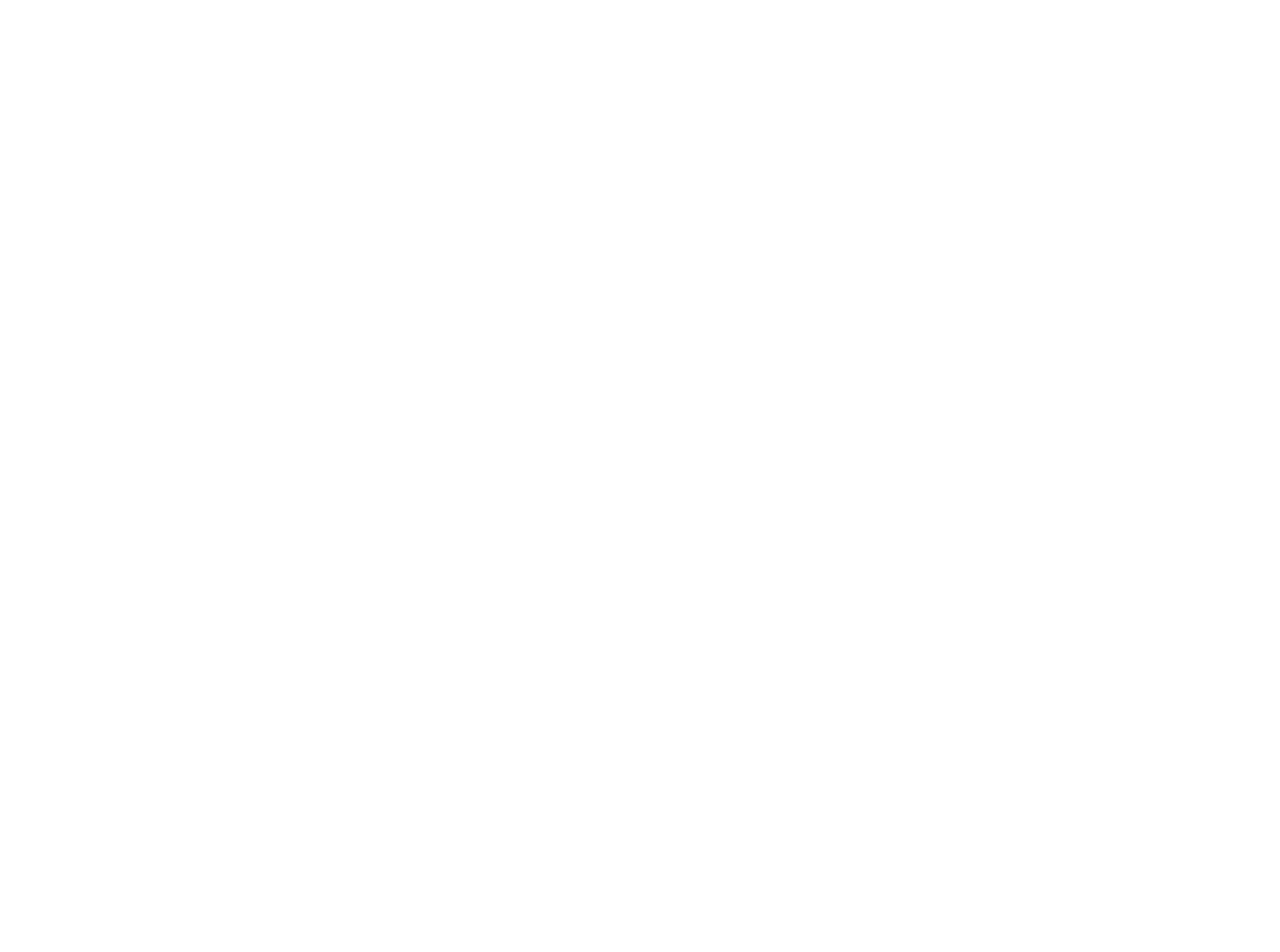
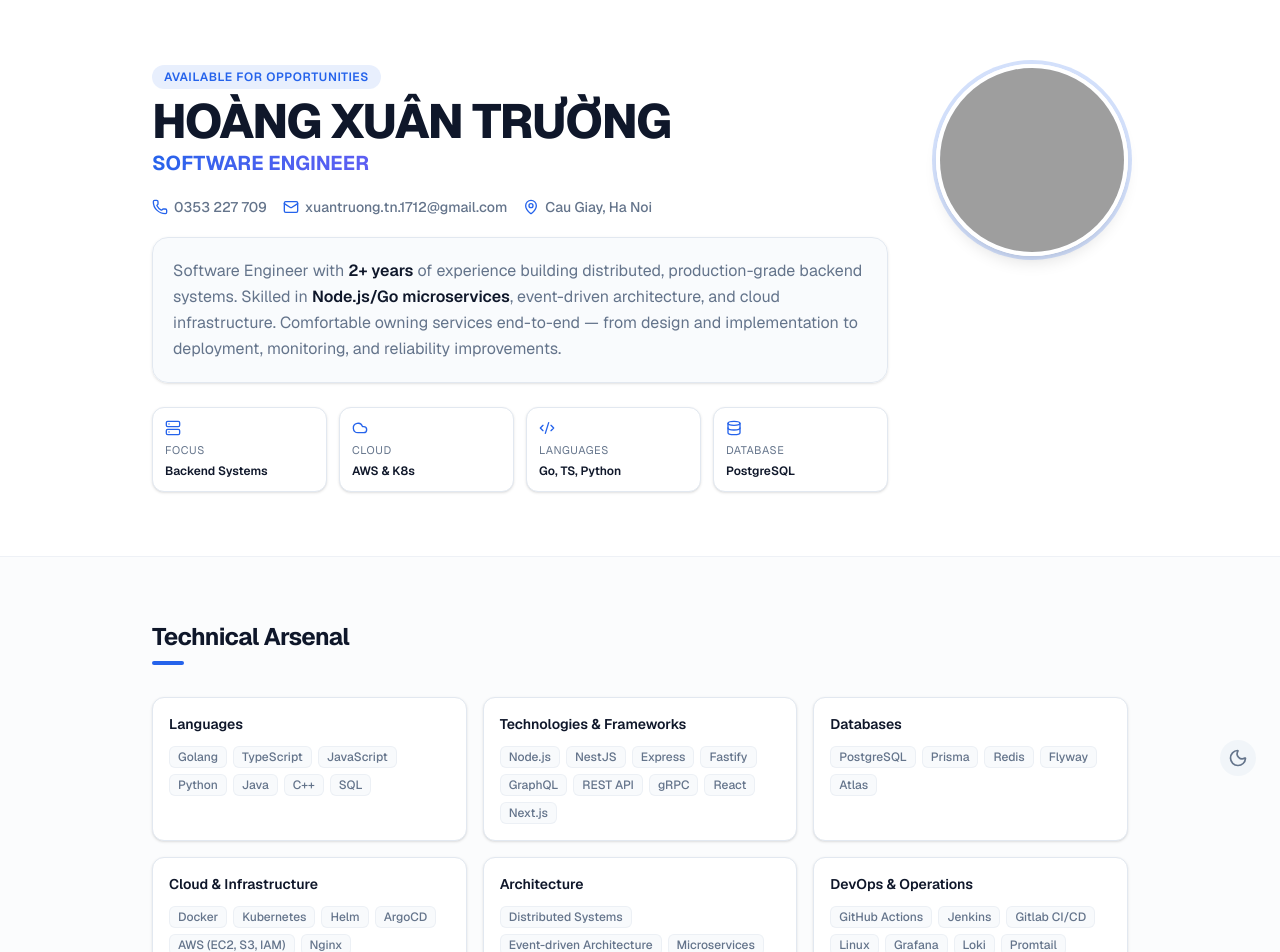
Before and after one commit to TruongHoang2004/portfolio, a Next.js app: page /1 in a window 1280 px wide. Before the commit this address had no page. Shown: the top 952 px of the page. Before the commit the page ends 800 px from the top, so only its background shows below. Built offline with nearby package versions, Linux system fonts and the light colour scheme; grey boxes are pictures that could not be loaded.

Commit message:
chore: remove next-intl localization and hardcode content to English

```diff
--- a/app/[locale]/layout.tsx
+++ b/app/[locale]/layout.tsx
@@ -2,10 +2,6 @@ import type { Metadata } from "next";
 import { Geist, Geist_Mono } from "next/font/google";
 import "../globals.css";
 import { ThemeProvider } from "@/components/ThemeProvider";
-import { NextIntlClientProvider } from 'next-intl';
-import { getMessages } from 'next-intl/server';
-import { notFound } from 'next/navigation';
-import { routing } from '@/i18n/routing';
 
 const geistSans = Geist({
   variable: "--font-geist-sans",
@@ -19,32 +15,21 @@ const geistMono = Geist_Mono({
 
 export const metadata: Metadata = {
   title: "Hoàng Xuân Trường | Software Engineer",
-  description: "Portfolio of Hoàng Xuân Trường, Software Engineer",
+  description: "Portfolio of Hoàng Xuân Trường — Software Engineer specializing in backend systems, microservices, and cloud infrastructure.",
 };
 
-export default async function RootLayout({
+export default function RootLayout({
   children,
-  params,
 }: {
   children: React.ReactNode;
-  params: Promise<{locale: string}>;
 }) {
-  const {locale} = await params;
-
-  if (!routing.locales.includes(locale as any)) {
-    notFound();
-  }
-
-  const messages = await getMessages();
-
   return (
     <html
-      lang={locale}
+      lang="en"
       suppressHydrationWarning
       className={`${geistSans.variable} ${geistMono.variable} h-full antialiased`}
     >
       <body suppressHydrationWarning className="min-h-full flex flex-col bg-background text-foreground transition-colors duration-300">
-        <NextIntlClientProvider messages={messages}>
         <ThemeProvider
           attribute="class"
           defaultTheme="system"
@@ -53,7 +38,6 @@ export default async function RootLayout({
         >
           {children}
         </ThemeProvider>
-        </NextIntlClientProvider>
       </body>
     </html>
   );
--- a/app/[locale]/page.tsx
+++ b/app/[locale]/page.tsx
@@ -3,16 +3,11 @@ import { Skills } from "@/components/Skills";
 import { Experience } from "@/components/Experience";
 import { Education } from "@/components/Education";
 import { ThemeToggle } from "@/components/ThemeToggle";
-import { LangToggle } from "@/components/LangToggle";
-import { useTranslations } from 'next-intl';
 
 export default function Home() {
-  const t = useTranslations('Footer');
-
   return (
     <main className="min-h-screen bg-background relative selection:bg-accent/30">
       <div className="fixed bottom-6 right-6 z-50 flex flex-col gap-2">
-        <LangToggle />
         <ThemeToggle />
       </div>
 
@@ -24,7 +19,7 @@ export default function Home() {
       </div>
 
       <footer className="py-8 text-center text-muted-foreground text-sm">
-        <p>© {new Date().getFullYear()} Hoàng Xuân Trường. {t('rights')}</p>
+        <p>© {new Date().getFullYear()} Hoàng Xuân Trường. All rights reserved.</p>
       </footer>
     </main>
   );
--- a/components/Experience.tsx
+++ b/components/Experience.tsx
@@ -4,12 +4,9 @@ import { motion } from "framer-motion";
 import { getExperiencesData } from "@/data/experience";
 import { Briefcase, ChevronRight, CircleDot } from "lucide-react";
 import React from "react";
-import { useLocale, useTranslations } from "next-intl";
 
 export function Experience() {
-  const locale = useLocale();
-  const t = useTranslations("Experience");
-  const experiencesData = getExperiencesData(locale);
+  const experiencesData = getExperiencesData('en');
 
   return (
     <section className="py-20 px-6 max-w-5xl mx-auto">
@@ -22,7 +19,7 @@ export function Experience() {
       >
         <Briefcase className="w-8 h-8 text-accent" />
         <div>
-          <h2 className="text-3xl font-bold tracking-tight">{t("title")}</h2>
+          <h2 className="text-3xl font-bold tracking-tight">Work Experience</h2>
           <div className="w-12 h-1 bg-accent rounded-full mt-2"></div>
         </div>
       </motion.div>
--- a/components/Hero.tsx
+++ b/components/Hero.tsx
@@ -3,11 +3,8 @@
 import { Mail, MapPin, Phone, Server, Cloud, Code2, Database } from "lucide-react";
 import { motion } from "framer-motion";
 import Image from "next/image";
-import { useTranslations } from 'next-intl';
 
 export function Hero() {
-  const t = useTranslations('Hero');
-
   return (
     <section className="pt-8 pb-12 md:pt-16 md:pb-16 px-6 max-w-5xl mx-auto flex flex-col md:flex-row items-center md:items-start gap-8 md:gap-12">
       <motion.div
@@ -18,13 +15,13 @@ export function Hero() {
       >
         <div className="space-y-1">
           <div className="inline-block px-3 py-1 mb-2 text-xs font-semibold tracking-wider text-accent bg-accent/10 rounded-full">
-            {t('available')}
+            AVAILABLE FOR OPPORTUNITIES
           </div>
           <h1 className="text-4xl md:text-5xl font-extrabold tracking-tight text-foreground">
             HOÀNG XUÂN TRƯỜNG
           </h1>
           <h2 className="text-lg md:text-xl font-bold bg-gradient-to-r from-accent to-purple-500 bg-clip-text text-transparent">
-            {t('role')}
+            SOFTWARE ENGINEER
           </h2>
         </div>
 
@@ -39,34 +36,36 @@ export function Hero() {
           </a>
           <div className="flex items-center gap-1.5">
             <MapPin className="w-4 h-4 text-accent" />
-            <span>{t('location')}</span>
+            <span>Cau Giay, Ha Noi</span>
           </div>
         </div>
 
         <div className="bg-muted/40 p-4 md:p-5 rounded-2xl border border-border backdrop-blur-sm shadow-sm">
-          <p className="text-muted-foreground leading-relaxed text-sm md:text-base" dangerouslySetInnerHTML={{ __html: t.raw('summary') }} />
+          <p className="text-muted-foreground leading-relaxed text-sm md:text-base">
+            Software Engineer with <strong className="text-foreground font-semibold">2+ years</strong> of experience building distributed, production-grade backend systems. Skilled in <strong className="text-foreground font-semibold">Node.js/Go microservices</strong>, event-driven architecture, and cloud infrastructure. Comfortable owning services end-to-end — from design and implementation to deployment, monitoring, and reliability improvements.
+          </p>
         </div>
 
         <div className="grid grid-cols-2 sm:grid-cols-4 gap-3 pt-1">
           <div className="flex flex-col gap-1 p-3 rounded-xl bg-background border border-border shadow-sm">
             <Server className="w-4 h-4 text-accent mb-0.5" />
-            <span className="text-[11px] text-muted-foreground uppercase tracking-wider">{t('focus')}</span>
-            <span className="font-semibold text-xs">{t('focusValue')}</span>
+            <span className="text-[11px] text-muted-foreground uppercase tracking-wider">Focus</span>
+            <span className="font-semibold text-xs">Backend Systems</span>
           </div>
           <div className="flex flex-col gap-1 p-3 rounded-xl bg-background border border-border shadow-sm">
             <Cloud className="w-4 h-4 text-accent mb-0.5" />
-            <span className="text-[11px] text-muted-foreground uppercase tracking-wider">{t('cloud')}</span>
-            <span className="font-semibold text-xs">{t('cloudValue')}</span>
+            <span className="text-[11px] text-muted-foreground uppercase tracking-wider">Cloud</span>
+            <span className="font-semibold text-xs">AWS &amp; K8s</span>
           </div>
           <div className="flex flex-col gap-1 p-3 rounded-xl bg-background border border-border shadow-sm">
             <Code2 className="w-4 h-4 text-accent mb-0.5" />
-            <span className="text-[11px] text-muted-foreground uppercase tracking-wider">{t('languages')}</span>
-            <span className="font-semibold text-xs">{t('languagesValue')}</span>
+            <span className="text-[11px] text-muted-foreground uppercase tracking-wider">Languages</span>
+            <span className="font-semibold text-xs">Go, TS, Python</span>
           </div>
           <div className="flex flex-col gap-1 p-3 rounded-xl bg-background border border-border shadow-sm">
             <Database className="w-4 h-4 text-accent mb-0.5" />
-            <span className="text-[11px] text-muted-foreground uppercase tracking-wider">{t('database')}</span>
-            <span className="font-semibold text-xs">{t('databaseValue')}</span>
+            <span className="text-[11px] text-muted-foreground uppercase tracking-wider">Database</span>
+            <span className="font-semibold text-xs">PostgreSQL</span>
           </div>
         </div>
       </motion.div>
--- a/components/Skills.tsx
+++ b/components/Skills.tsx
@@ -1,39 +1,35 @@
 "use client";
 
 import { motion } from "framer-motion";
-import { useTranslations } from 'next-intl';
 
-const getSkillsData = (t: any) => [
+const skillsData = [
   {
-    category: t('cat_languages'),
+    category: "Languages",
     skills: ["Golang", "TypeScript", "JavaScript", "Python", "Java", "C++", "SQL"],
   },
   {
-    category: t('cat_technologies'),
+    category: "Technologies & Frameworks",
     skills: ["Node.js", "NestJS", "Express", "Fastify", "GraphQL", "REST API", "gRPC", "React", "Next.js"],
   },
   {
-    category: t('cat_databases'),
+    category: "Databases",
     skills: ["PostgreSQL", "Prisma", "Redis", "Flyway", "Atlas"],
   },
   {
-    category: t('cat_cloud'),
+    category: "Cloud & Infrastructure",
     skills: ["Docker", "Kubernetes", "Helm", "ArgoCD", "AWS (EC2, S3, IAM)", "Nginx"],
   },
   {
-    category: t('cat_architecture'),
+    category: "Architecture",
     skills: ["Distributed Systems", "Event-driven Architecture", "Microservices", "Message Queues"],
   },
   {
-    category: t('cat_devops'),
+    category: "DevOps & Operations",
     skills: ["GitHub Actions", "Jenkins", "Gitlab CI/CD", "Linux", "Grafana", "Loki", "Promtail", "K8s"],
   },
 ];
 
 export function Skills() {
-  const t = useTranslations('Skills');
-  const skillsData = getSkillsData(t);
-
   return (
     <section className="py-16 bg-muted/30 border-y border-border/50">
       <div className="max-w-5xl mx-auto px-6">
@@ -44,7 +40,7 @@ export function Skills() {
           transition={{ duration: 0.5 }}
           className="mb-8"
         >
-          <h2 className="text-2xl font-bold tracking-tight mb-2">{t('title')}</h2>
+          <h2 className="text-2xl font-bold tracking-tight mb-2">Technical Arsenal</h2>
           <div className="w-8 h-1 bg-accent rounded-full"></div>
         </motion.div>
 
--- a/package.json
+++ b/package.json
@@ -6,14 +6,12 @@
     "dev": "next dev",
     "build": "next build",
     "start": "next start",
-    "lint": "eslint",
-    "postinstall": "node scripts/patch-next-intl.js"
+    "lint": "eslint"
   },
   "dependencies": {
     "framer-motion": "^13.1.1",
     "lucide-react": "^1.37.0",
     "next": "16.3.3",
-    "next-intl": "^3.26.3",
     "next-themes": "^0.3.0",
     "pnpm": "^11.24.0",
     "react": "19.2.8",
```
Also changed, not shown: components/Education.tsx (+11 -12 lines). Lines whose indentation alone changed are shown as unchanged.
